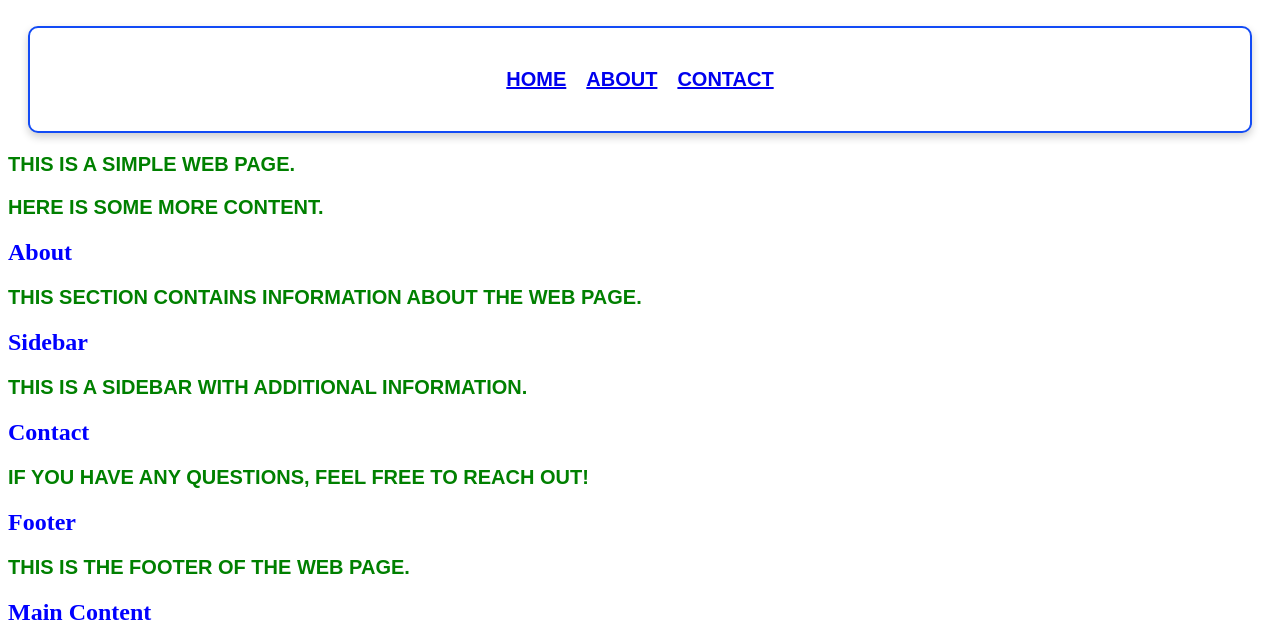
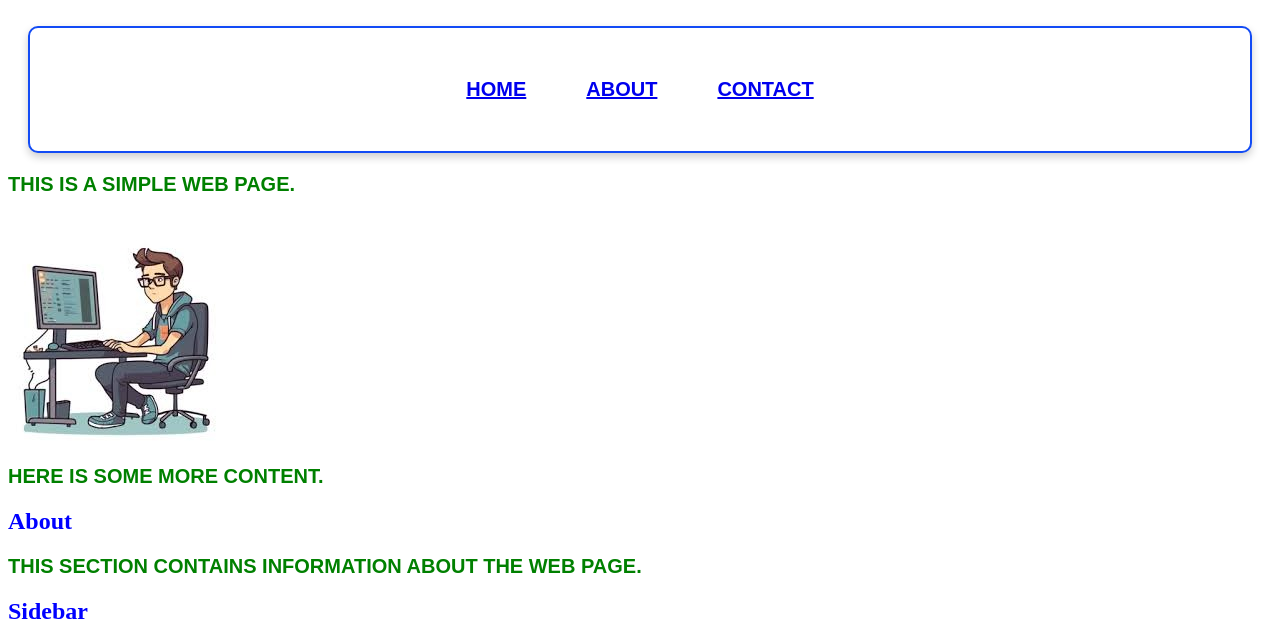
Before and after one commit to nathanzerfu-B/exercise, a plain HTML site: page index.html in a window 1280 px wide. Shown: the part 130-772 px from the top of the page. Drawn offline with Linux system fonts and the light colour scheme; a script that the page names is missing.

Commit message:
add this to test1 branch

```diff
--- a/index.html
+++ b/index.html
@@ -28,7 +28,7 @@
     <main>
         <section id="content">
             <p>This is a simple web page.</p>
-
+<img src="img/person sit infront of pc.jpg" alt="">
             <p>Here is some more content.</p>
         </section>
         <section id="about">
--- a/styles.css
+++ b/styles.css
@@ -42,6 +42,19 @@ nav ul{
     margin: 20px;
     transition: 0.3s;
 
+    text-decoration: none;
+    text-align: center;
+    text-decoration: none;
+    text-transform: uppercase;
+    text-decoration: solid;
+
+}
+nav ul li{
+
+    padding: 10px 20px;
+    border-radius: 5px;
+    background-color: rgb(255, 255, 255);
+    color: rgb(18, 75, 245);
     text-decoration: none;
     text-align: center;
     text-decoration: none;
```
Also changed, not shown: img/person sit infront of pc.jpg (added).
